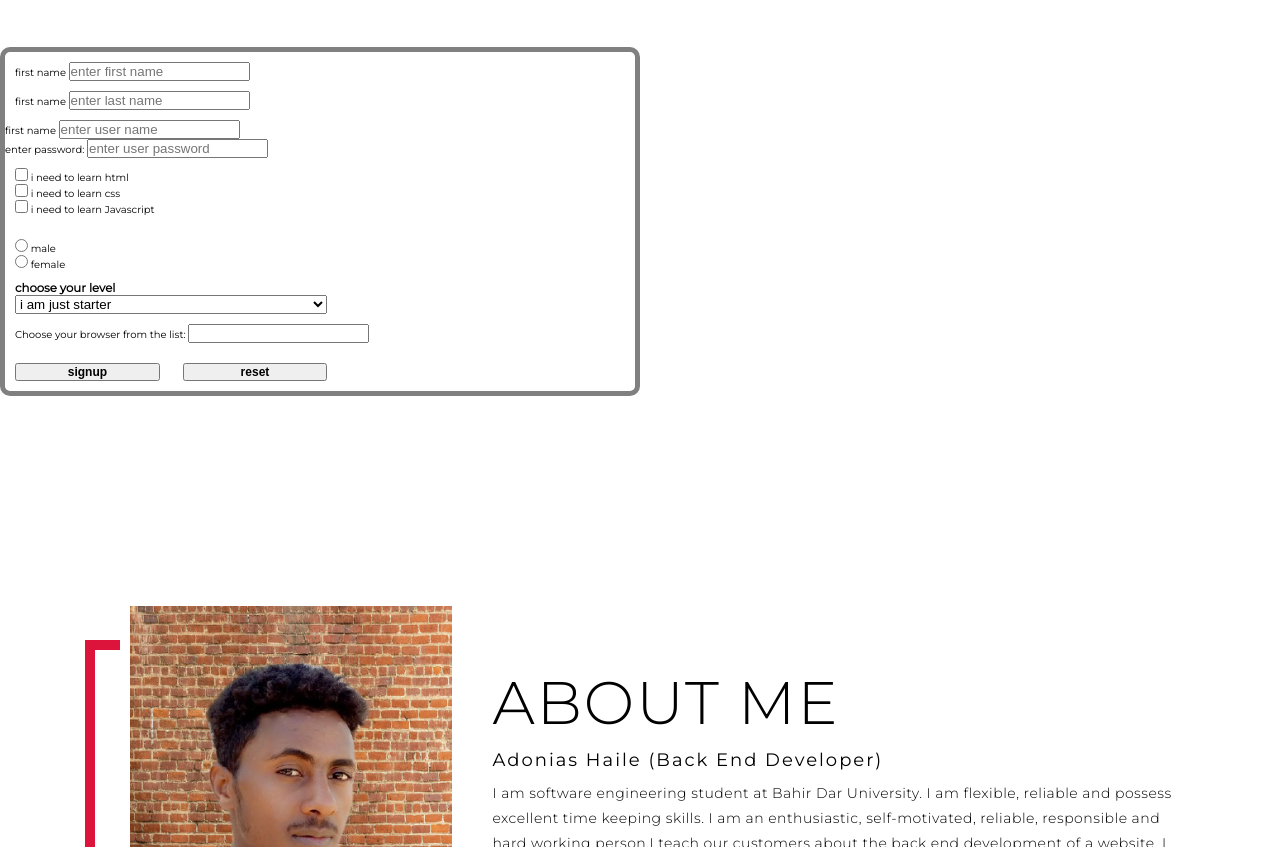
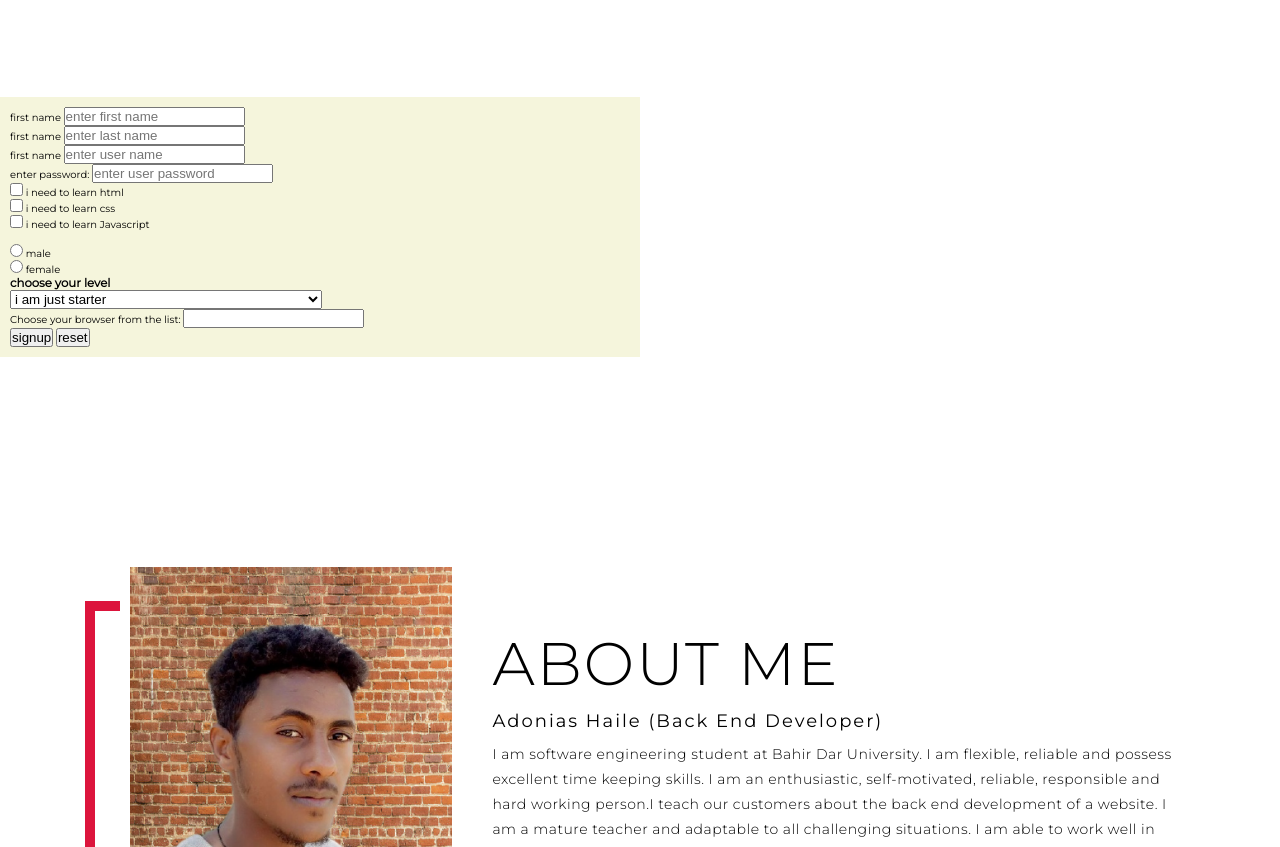
Before and after one commit to Adonias-Haile/ethio-web-development-tutor, a plain HTML site: page index.html in a window 1280 px wide. Shown: the part 4257-5104 px from the top of the page. Drawn offline with Linux system fonts and the light colour scheme.

Commit message:
some update

```diff
--- a/index.html
+++ b/index.html
@@ -203,8 +203,9 @@
     </div>
   </section>
   <!-- End class Section -->
-  <form method="post" action="https://www.w3schools.com/">
-    <div id="registrationform" class="formsignup">
+
+    <form method="post" action="https://www.w3schools.com/">
+    <fieldset class="formsignup">
       <div class="fname">
         <label for="fname"> first name</label>
         <input type="text" required placeholder="enter first name" id="uname">
@@ -266,8 +267,9 @@
         <input type="submit" value="signup">
         <input type="reset" value="reset">
       </div>
-   </div>
-  </form>
+    </fieldset>
+    </form>
+
 
   <!-- About Section -->
   <section id="about">
--- a/style.css
+++ b/style.css
@@ -3,6 +3,10 @@
 	padding: 0;
 	margin: 0;
 	box-sizing: border-box;
+
+}
+body{
+	margin-top: 50px;
 }
 html {
 	font-size: 10px;
@@ -739,17 +743,9 @@ div.memberslist h1{
 	border-radius: 6px;
 	height:39px;
 }
-.formsignup{
-	border: 5px solid gray;
-	border-radius: 10px;
-	width: 50%;
-}
-.fname,.lname,.radiob,.choose,.country,.level{
-	margin:10px;
-}
-.formsignup input[type="submit"],.formsignup input[type="reset"]{
-	margin: 10px;
-	width:23%;
-	font-size: larger;
-	font-weight:bolder;
-}
+	fieldset{
+		background-color: beige;
+        border: 0px solid gray;
+		padding: 10px;
+		width: 50%;
+	}
```
